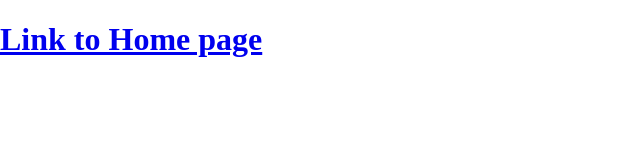
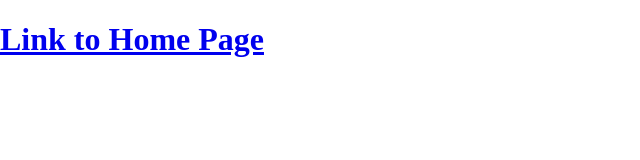
Before and after one commit to pramendra/next-nightwatch, a Next.js app: page /category in a window 1280 px wide. Shown: the top 160 px of the page, without its empty margins (0-640 px from the left). Built offline with nearby package versions, Linux system fonts and the light colour scheme.

Commit message:
fixed typo

```diff
--- a/pages/category.js
+++ b/pages/category.js
@@ -3,7 +3,7 @@ import Link from 'next/link';
 export default () => (
   <h1>
     <Link href="/">
-      <a id="home-link">Link to Home page</a>
+      <a id="home-link">Link to Home Page</a>
     </Link>
   </h1>
 );
```
